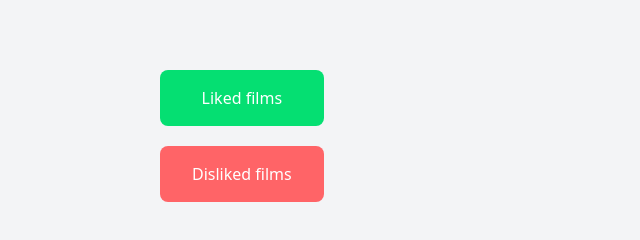
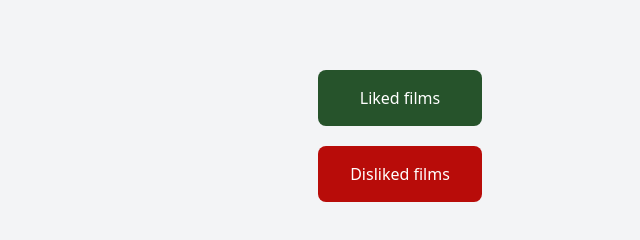
Before and after one commit to sondreir98/NTNU-TDT4140-Filmder, a React (Vite) app: page /Profile in a window 1280 px wide. Shown: the part 310-550 px from the top of the page, without its empty margins (240-880 px from the left). Built offline with nearby package versions, Linux system fonts and the light colour scheme.

Commit message:
style: :lipstick:

```diff
--- a/src/Profile.tsx
+++ b/src/Profile.tsx
@@ -13,16 +13,16 @@ function Profile() {
 
 			<p className="text-gray-600">email@example.com</p>
 
-			<div className="flex flex-col gap-5 mt-18 self-start ml-96">
+			<div className="flex flex-col gap-5 mt-18 item">
 				<button
 					type="button"
-					className="px-8 py-4 bg-green-400 text-white rounded-lg hover:bg-green-600 transition"
+					className="px-8 py-4 bg-positive text-white rounded-lg hover:bg-green-600 transition"
 				>
 					Liked films
 				</button>
 				<button
 					type="button"
-					className="px-8 py-4 bg-red-400 text-white rounded-lg hover:bg-red-600 transition"
+					className="px-8 py-4 bg-negative text-white rounded-lg hover:bg-red-600 transition"
 				>
 					Disliked films
 				</button>
```
